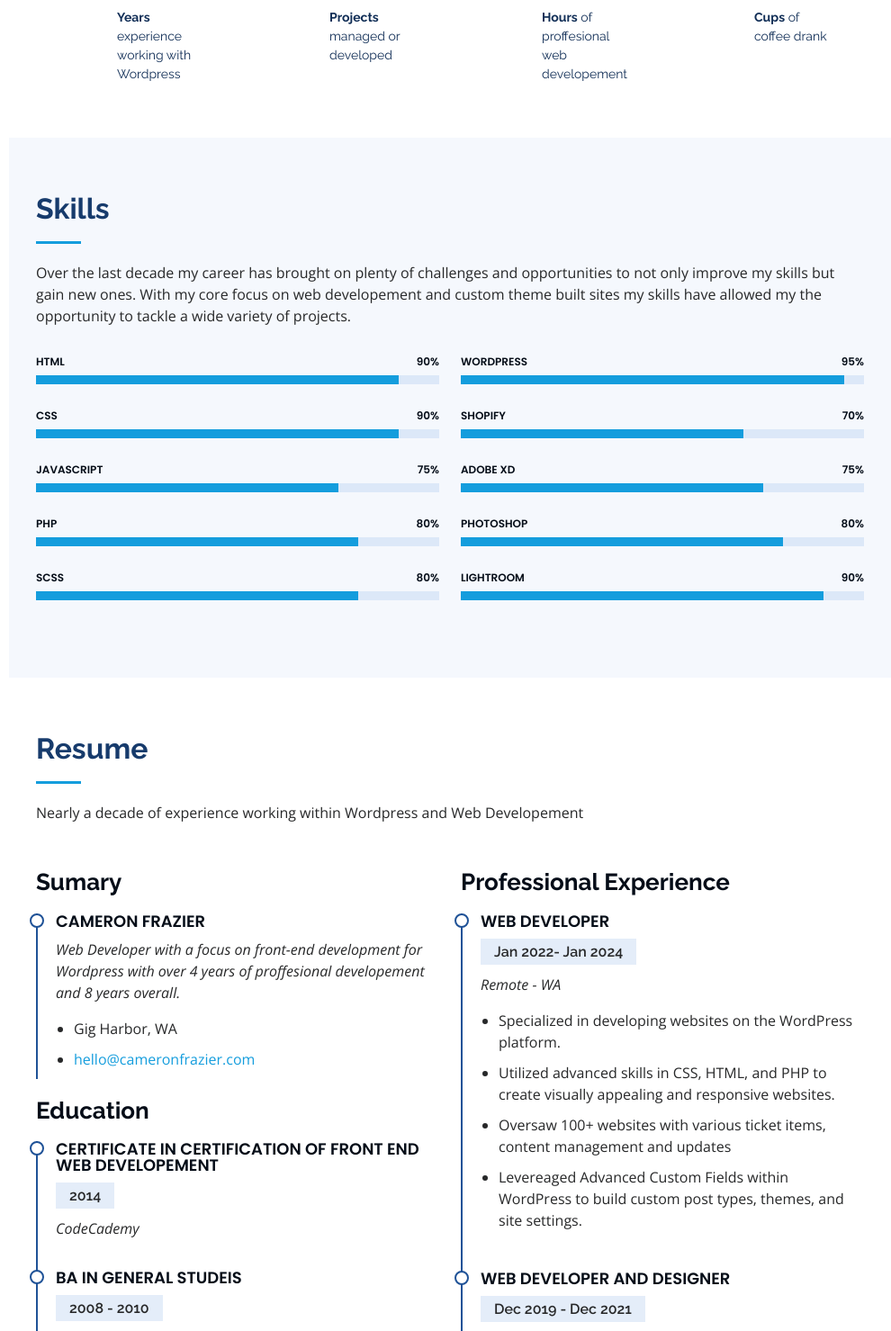
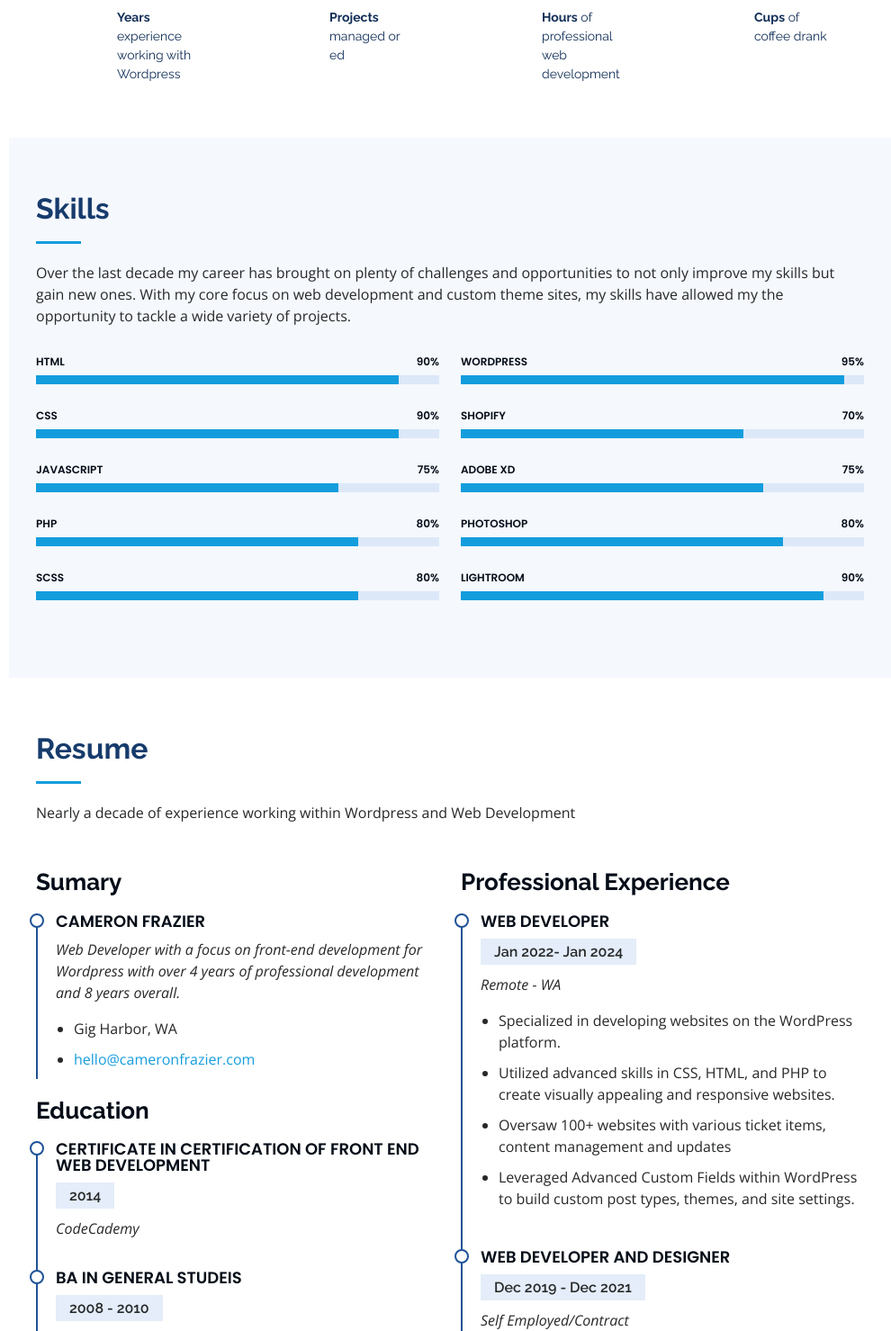
Before and after one commit to Cam-Frazier/resume-2024, a plain HTML site: page index.html in a window 1280 px wide. Shown: the part 1620-3099 px from the top of the page at 90% size, without its empty margins (290-1280 px from the left). Drawn offline with nearby package versions, Linux system fonts and the light colour scheme; animation ran at ten frames a second.

Commit message:
Update index.html
Update to HTML copy

```diff
--- a/index.html
+++ b/index.html
@@ -72,7 +72,7 @@
     <canvas id="nokey" class="particles" width="100%" height="100%"></canvas>
       <div class="hero-container" data-aos="fade-in">
         <h1>Cameron Frazier</h1>
-        <p>A <span class="typed" data-typed-items="Developer, Designer, Photographer"></span></p>
+        <p>A <span class="typed" data-typed-items="Developer, Designer, Photographer, Creative"></span></p>
       </div>
   </section><!-- End Hero -->
 
@@ -84,7 +84,7 @@
 
         <div class="section-title">
           <h2>Hi, I'm Cameron!</h2>
-          <p>A Web Developer, Designer, Photographer and Creative with a passion for all things tech. I have professional experience in full stack development of websites utlilizing my skills in CSS, HTML, SCSS and Javascript...I also live and breath all things WordPress. I thrive in a creative environment where I can put my skills to use on a daily basis and enjoy the challenges and rewards development brings. A strong background in Wordpress developement, specializing in custom themes build on Bootstrap and leveraging Advanced Custom Fields.</p>
+          <p>A Web Developer, Designer, Photographer and Creative with a passion for all things tech. I have professional experience in full stack development of websites utilizing my skills in CSS, HTML, SCSS and Javascript...I also live and breathe all things WordPress. I thrive in a creative environment where I can put my skills to use on a daily basis and enjoy the challenges and rewards development brings. A strong background in Wordpress development, specializing in custom themes built on Bootstrap and leveraging Advanced Custom Fields.</p>
         </div>
 
         <div class="row">
@@ -111,7 +111,7 @@
               </div>
             </div>
             <p>
-              With nearly 10 years of Wordpress experience I have spent the better pat of a decade learning the ins and outs of web developement, content management, writing, SEO and eCommerce. A diverse portfolio of work spanning from website design and management, event photography and action sports, my passion for creativity shows through all my work as well as personal life. No matter the job or industry, I strive to succeed at any role I may take. I love a challenge and enjoying putting all my creative energy into my projects.
+              With nearly 10 years of Wordpress experience I have spent the better part of a decade learning the ins and outs of web development, content management, writing, SEO and eCommerce. A diverse portfolio of work spanning from website design and management, event photography and action sports, my passion for creativity shows through all my work as well as personal life. No matter the job or industry, I strive to succeed at any role I may take. I love a challenge and enjoy putting all my creative energy into my projects.
             </p>
           </div>
         </div>
@@ -142,7 +142,7 @@
             <div class="count-box">
               <i class="bi bi-journal-richtext"></i>
               <span data-purecounter-start="0" data-purecounter-end="150" data-purecounter-duration="1" class="purecounter"></span>
-              <p><strong>Projects</strong> managed or developed</p>
+              <p><strong>Projects</strong> managed or ed</p>
             </div>
           </div>
 
@@ -150,7 +150,7 @@
             <div class="count-box">
               <i class="bi bi-headset"></i>
               <span data-purecounter-start="0" data-purecounter-end="8500" data-purecounter-duration="1" class="purecounter"></span>
-              <p><strong>Hours</strong> of proffesional web developement</p>
+              <p><strong>Hours</strong> of professional web development</p>
             </div>
           </div>
 
@@ -173,7 +173,7 @@
 
         <div class="section-title">
           <h2>Skills</h2>
-          <p>Over the last decade my career has brought on plenty of challenges and opportunities to not only improve my skills but gain new ones. With my core focus on web developement and custom theme built sites my skills have allowed my the opportunity to tackle a wide variety of projects.</p>
+          <p>Over the last decade my career has brought on plenty of challenges and opportunities to not only improve my skills but gain new ones. With my core focus on web development and custom theme sites, my skills have allowed my the opportunity to tackle a wide variety of projects.</p>
         </div>
 
         <div class="row skills-content">
@@ -267,7 +267,7 @@
 
         <div class="section-title">
           <h2>Resume</h2>
-          <p>Nearly a decade of experience working within Wordpress and Web Developement</p>
+          <p>Nearly a decade of experience working within Wordpress and Web Development</p>
         </div>
 
         <div class="row">
@@ -275,7 +275,7 @@
             <h3 class="resume-title">Sumary</h3>
             <div class="resume-item pb-0">
               <h4>Cameron Frazier</h4>
-              <p><em>Web Developer with a focus on front-end development for Wordpress with over 4 years of proffesional developement and 8 years overall.</em></p>
+              <p><em>Web Developer with a focus on front-end development for Wordpress with over 4 years of professional development and 8 years overall.</em></p>
               <ul>
                 <li>Gig Harbor, WA</li>
                 <li><a href="mailto:hello@cameronfrazier.com" target="_blank">hello@cameronfrazier.com</a></li>
@@ -284,7 +284,7 @@
 
             <h3 class="resume-title">Education</h3>
             <div class="resume-item">
-              <h4>Certificate in Certification of Front End Web Developement</h4>
+              <h4>Certificate in Certification of Front End Web Development</h4>
               <h5>2014</h5>
               <p><em>CodeCademy</em></p>
             </div>
@@ -304,7 +304,7 @@
                 <li>Specialized in developing websites on the WordPress platform.</li>
                 <li>Utilized advanced skills in CSS, HTML, and PHP to create visually appealing and responsive websites.</li>
                 <li>Oversaw 100+ websites with various ticket items, content management and updates</li>
-                <li>Levereaged Advanced Custom Fields within WordPress to build custom post types, themes, and site settings.</li>
+                <li>Leveraged Advanced Custom Fields within WordPress to build custom post types, themes, and site settings.</li>
               </ul>
             </div>
             <div class="resume-item">
@@ -318,7 +318,7 @@
               </ul>
             </div>
             <div class="resume-item">
-              <h4>Writer & Photorapher</h4>
+              <h4>Writer & Photographer</h4>
               <h5>Nov 2015 - Jan 2018</h5>
               <p><em>Dance Music Northwest</em></p>
               <ul>
```
